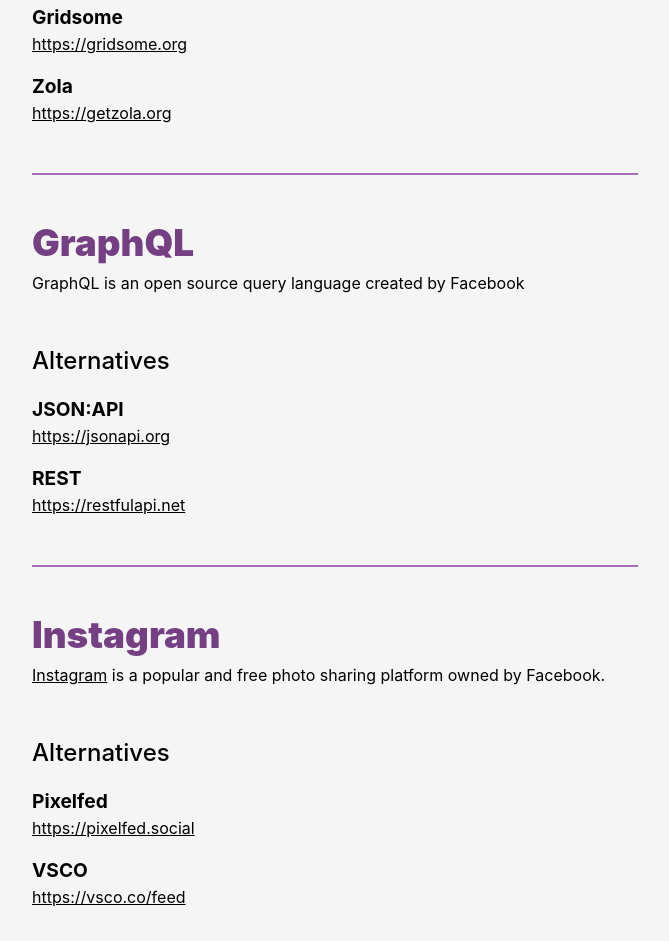
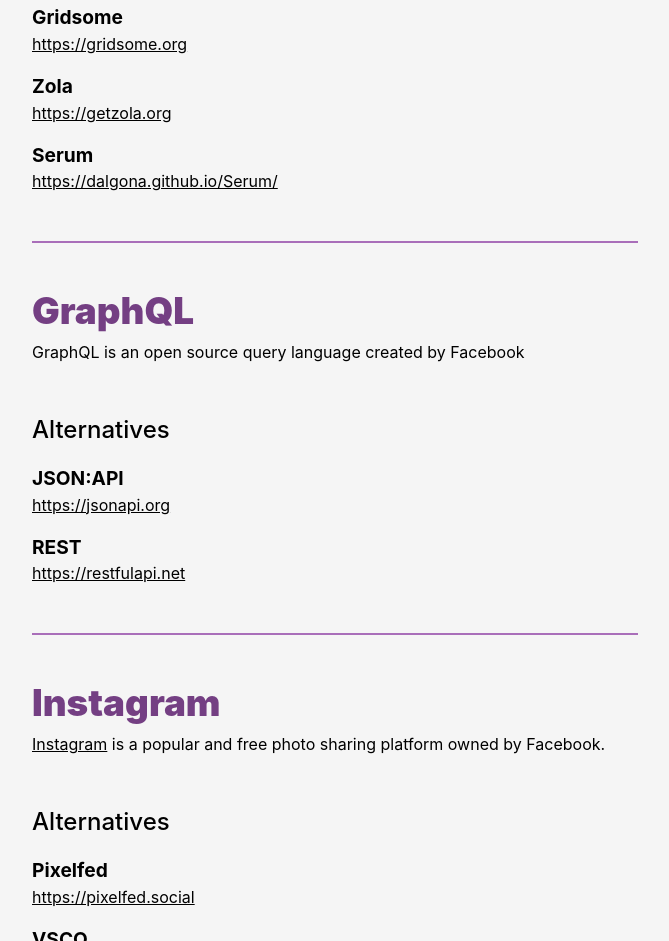
Before and after one commit to Andy-set-studio/npm-uninstall-facebook, an Eleventy site: page index.md in a window 1280 px wide. Shown: the part 1749-2690 px from the top of the page, without its empty margins (0-669 px from the left). Built offline with nearby package versions, Linux system fonts and the light colour scheme; Eleventy itself is replaced by a stand-in of ours; files that its build step writes are made by us from their sources.

Commit message:
Added Serum, a static website generator written in Elixir.

```diff
--- a/items/gatsby.md
+++ b/items/gatsby.md
@@ -18,6 +18,8 @@
     link: 'https://gridsome.org'
   - title: 'Zola'
     link: 'https://getzola.org'
+  - title: 'Serum'
+    link: 'https://dalgona.github.io/Serum/'
 ---
 
 Gatsby is a static site generator that relies _heavily_ on [React](#react).
```
